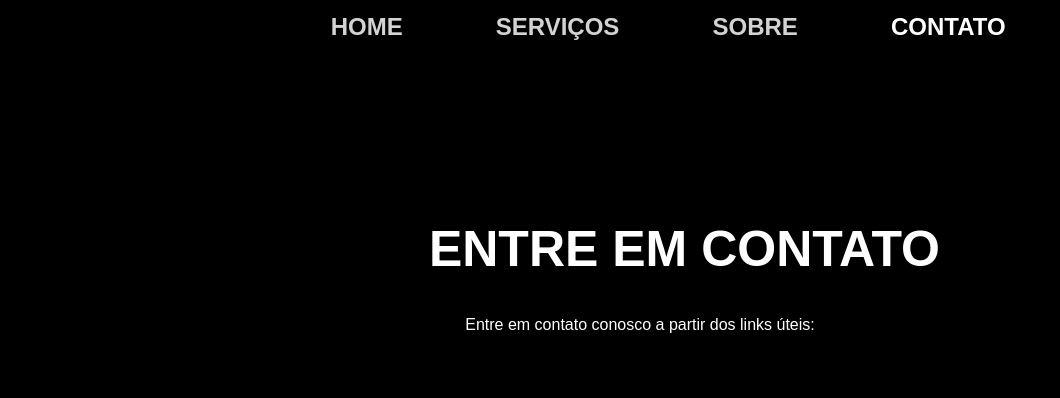
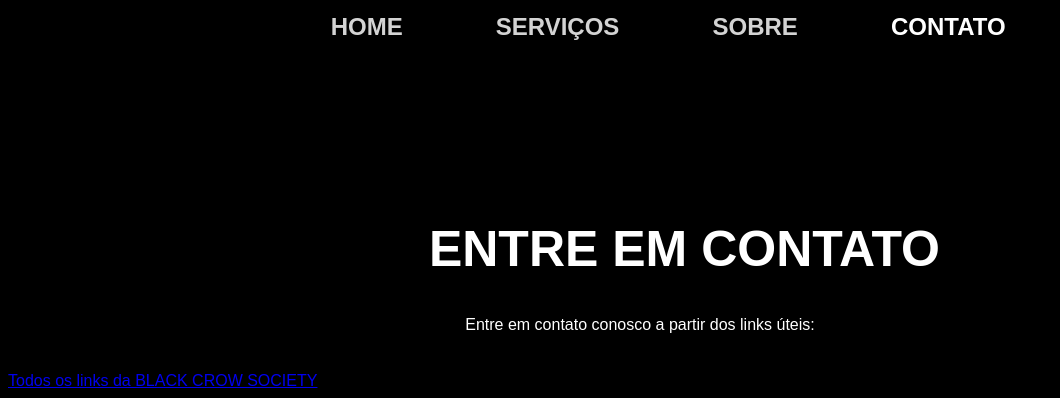
Before and after one commit to hangoes/blackcrowsociety, a plain HTML site: page pages/info.html in a window 1280 px wide. Shown: the part 411-809 px from the top of the page, without its empty margins (0-1060 px from the left). Drawn offline with Linux system fonts and the light colour scheme; a web font is replaced by a local one.

Commit message:
Adicionando linktree

```diff
--- a/pages/info.html
+++ b/pages/info.html
@@ -25,6 +25,7 @@
     <div class="ourServices">
 		<h1>ENTRE EM CONTATO</h1>
 		<p>Entre em contato conosco a partir dos links úteis:</p>
+		<a href="https://linktr.ee/blackcrowsociety">Todos os links da BLACK CROW SOCIETY</a>
 	</div>
 
 
```
